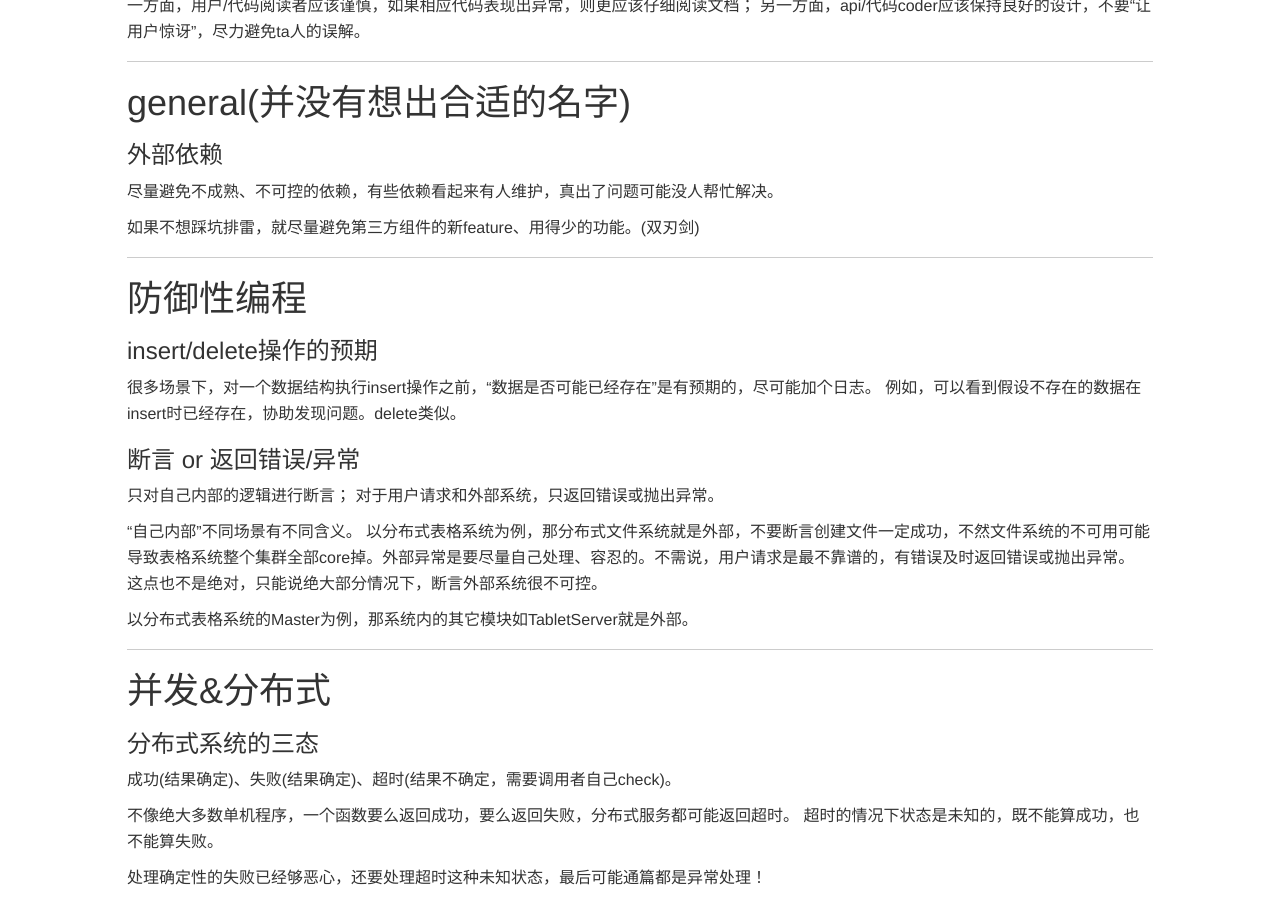
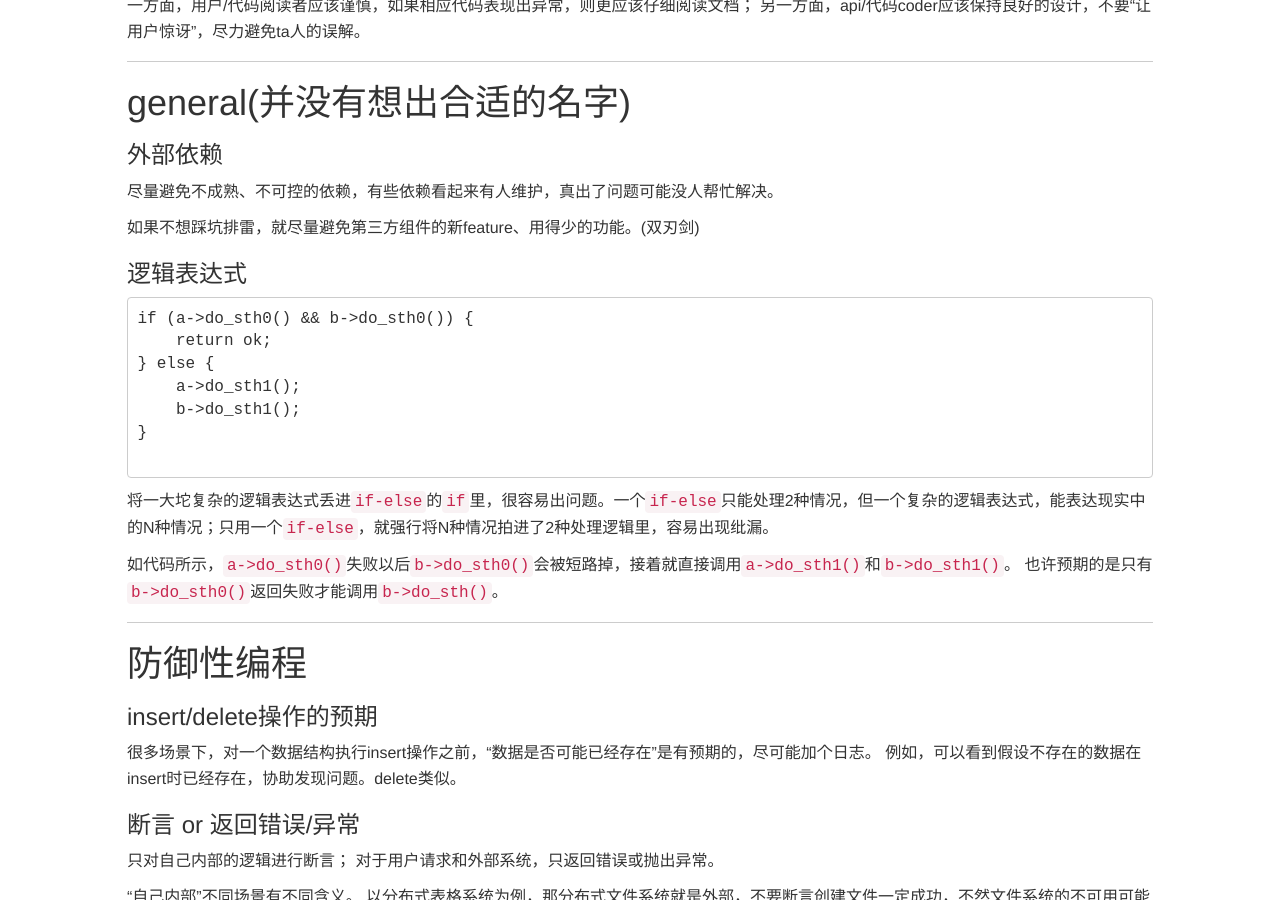
Before and after one commit to taocp/taocp.github.com, a Jekyll site: the page built from _posts/2016-04-10-编程有关的一些思考.md, in a window 1280 px wide and 900 px high, scrolled down 2441 px. Built offline with Jekyll 4.4.1, drawn with Linux system fonts in a browser that asks for light colours; nearby versions of some CDN libraries; library files that are not in the unit come from our copies; comment, search, counter and statistics services are not loaded; some of the changed text lies outside the part shown.

Commit message:
logical-expressions-in-if-else (#1)

````diff
--- a/_posts/2016-04-10-编程有关的一些思考.md
+++ b/_posts/2016-04-10-编程有关的一些思考.md
@@ -132,6 +132,25 @@ categories:
 尽量避免不成熟、不可控的依赖，有些依赖看起来有人维护，真出了问题可能没人帮忙解决。
 
 如果不想踩坑排雷，就尽量避免第三方组件的新feature、用得少的功能。(双刃剑)
+
+
+### 逻辑表达式
+
+```
+if (a->do_sth0() && b->do_sth0()) {
+    return ok;
+} else {
+    a->do_sth1();
+    b->do_sth1();
+}
+
+```
+
+将一大坨复杂的逻辑表达式丢进`if-else`的`if`里，很容易出问题。一个`if-else`只能处理2种情况，但一个复杂的逻辑表达式，能表达现实中的N种情况；只用一个`if-else`，就强行将N种情况拍进了2种处理逻辑里，容易出现纰漏。
+
+如代码所示，`a->do_sth0()`失败以后`b->do_sth0()`会被短路掉，接着就直接调用`a->do_sth1()`和`b->do_sth1()`。
+也许预期的是只有`b->do_sth0()`返回失败才能调用`b->do_sth()`。
+
 
 ---
 
````
Also changed, not shown: other parts of _posts/2016-04-10-编程有关的一些思考.md (+0 -8 lines).
